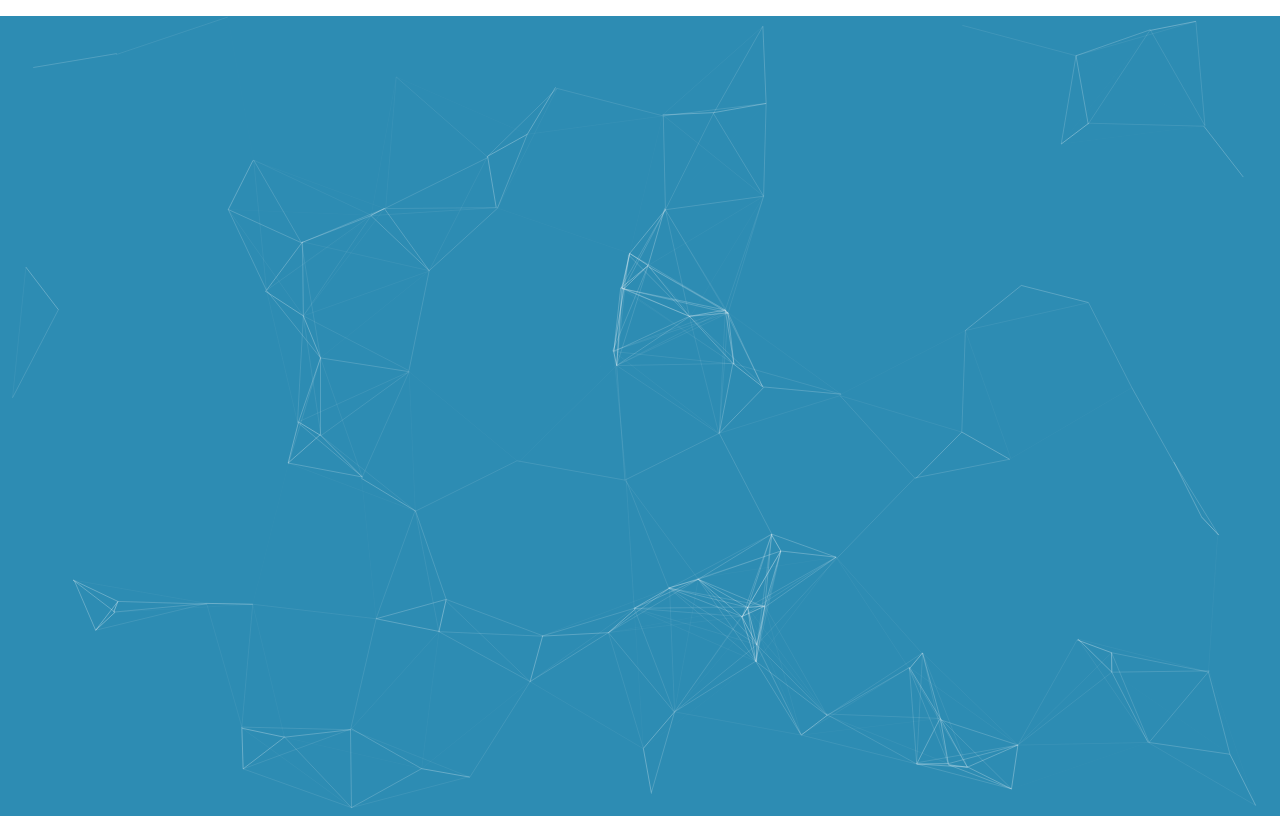
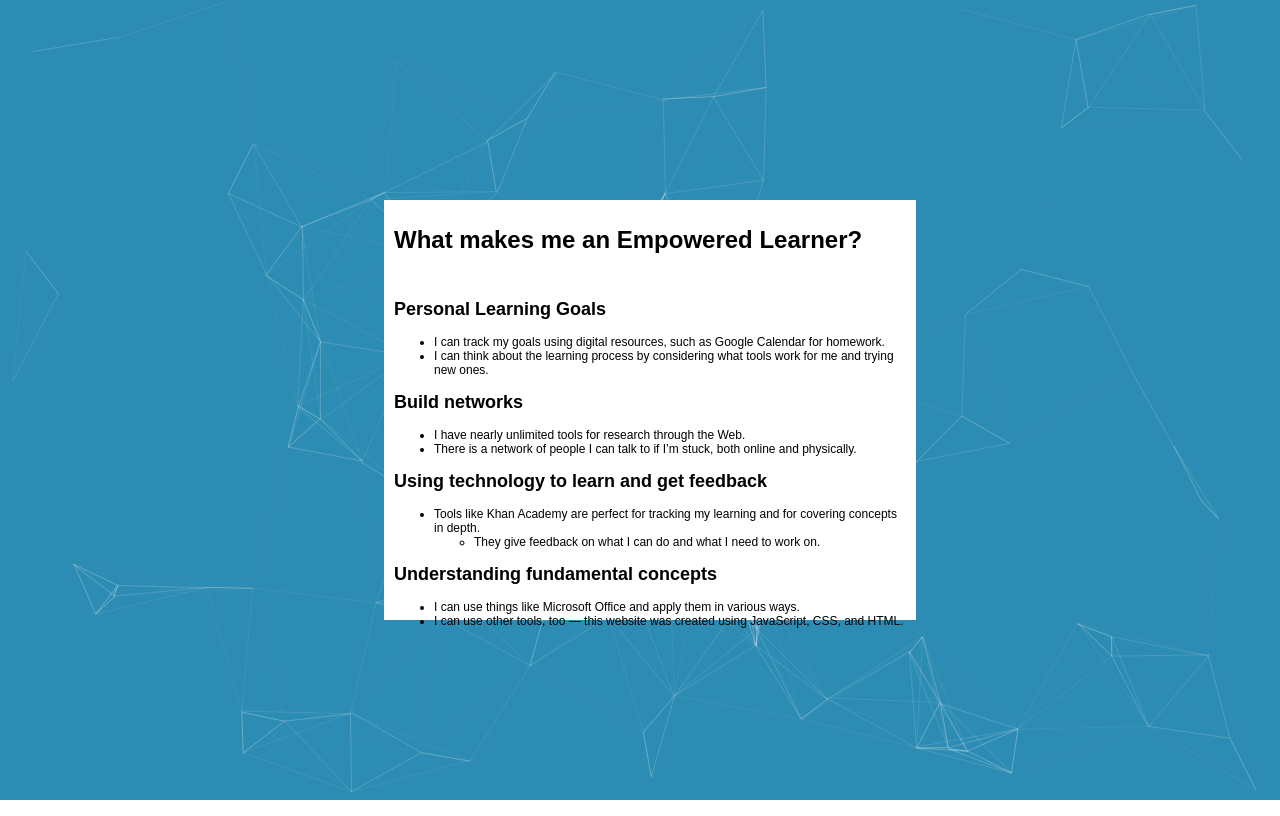
Before and after one commit to elaughlin22/elaughlin22.github.io, a plain HTML site: page index.html in a window 1280 px wide. Drawn offline with Linux system fonts and the light colour scheme.

Commit message:
Update style.css

```diff
--- a/css/style.css
+++ b/css/style.css
@@ -1,4 +1,10 @@
-/* ---- reset ---- */ body{ margin:0; font:normal 75% Arial, Helvetica, sans-serif; } canvas{ display: block; vertical-align: bottom; } /* ---- particles.js container ---- */ #particles-js{ position:absolute; width: 100%; height: 100%; background-color: #2d8cb3; background-image: url(""); background-repeat: no-repeat; background-size: cover; background-position: 50% 50%; } /* ---- stats.js ---- */ .count-particles{ background: #000022; position: absolute; top: 48px; left: 0; width: 80px; color: #13E8E9; font-size: .8em; text-align: left; text-indent: 4px; line-height: 14px; padding-bottom: 2px; font-family: Helvetica, Arial, sans-serif; font-weight: bold; } .js-count-particles{ font-size: 1.1em; } #stats, .count-particles{ -webkit-user-select: none; margin-top: 5px; margin-left: 5px; } #stats{ border-radius: 3px 3px 0 0; overflow: hidden; } .count-particles{ border-radius: 0 0 3px 3px; }
-coveringDiv {
+/* ---- reset ---- */ body{ margin:0; font:normal 75% Arial, Helvetica, sans-serif; } canvas{ display: block; vertical-align: bottom; } /* ---- particles.js container ---- */ #particles-js{ position:absolute; width: 100%; height: 100%; background-color: #2d8cb3; background-image: url(""); background-repeat: no-repeat; background-size: cover; background-position: 50% 50%; z-index: -1; } /* ---- stats.js ---- */ .count-particles{ background: #000022; position: absolute; top: 48px; left: 0; width: 80px; color: #13E8E9; font-size: .8em; text-align: left; text-indent: 4px; line-height: 14px; padding-bottom: 2px; font-family: Helvetica, Arial, sans-serif; font-weight: bold; } .js-count-particles{ font-size: 1.1em; } #stats, .count-particles{ -webkit-user-select: none; margin-top: 5px; margin-left: 5px; } #stats{ border-radius: 3px 3px 0 0; overflow: hidden; } .count-particles{ border-radius: 0 0 3px 3px; }
+#coveringDiv {
   Position: absolute;
+  padding: 10px;
+  top: 25%;
+  left: 30%;
+  width: 40%;
+  height: 50%;
+  background-color: white;
 }
```
